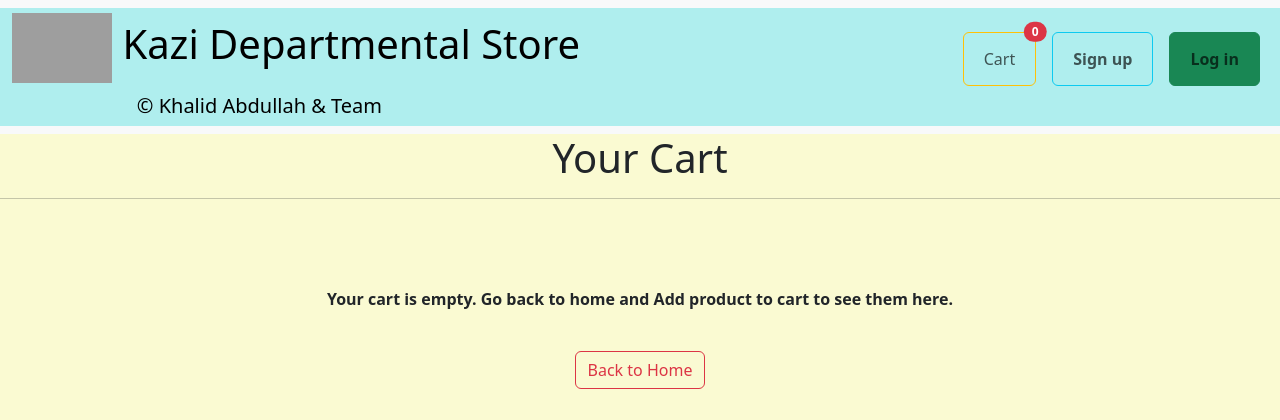
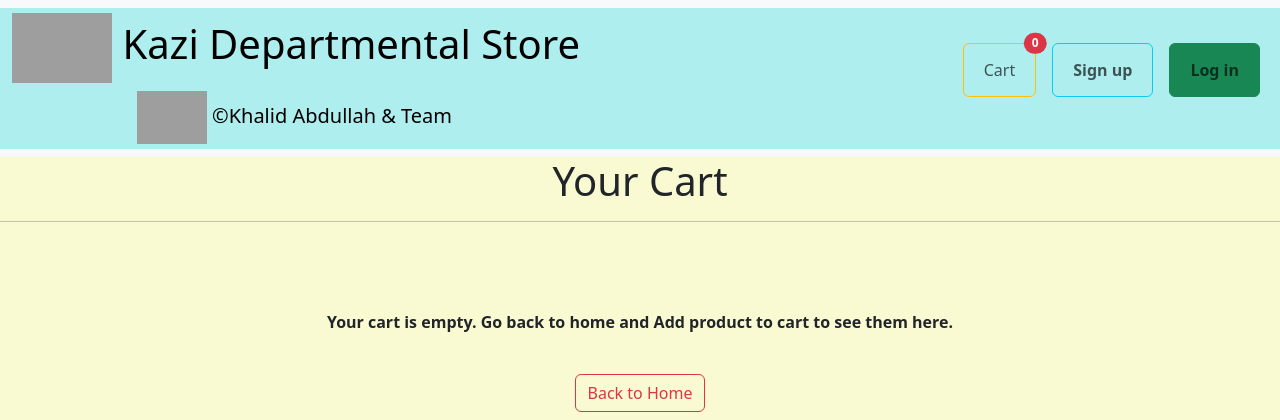
Before and after one commit to khalid586/Kazi-Shop, a Django app: page /cart/ in a window 1280 px wide. Shown: the top 420 px of the page. Run offline with Django 4.2, Linux system fonts and the light colour scheme; grey boxes are pictures that could not be loaded.

Commit message:
latest added gif not working

```diff
--- a/store/shopStore/templates/base.html
+++ b/store/shopStore/templates/base.html
@@ -24,7 +24,7 @@
       <div class="container-fluid" style="background-color: paleturquoise">
         <a class="navbar-brand" href='/'>
           <h1><img align = "center" src = "https://cdn.dribbble.com/users/398490/screenshots/1297496/dribbble_4.gif" width = "100px" height = "70px"> Kazi Departmental Store</h1>
-          &nbsp;&nbsp;&nbsp;&nbsp;&nbsp;&nbsp;&nbsp;&nbsp;&nbsp;&nbsp;&nbsp;&nbsp;&nbsp;&nbsp;&nbsp;&nbsp;&nbsp;&nbsp;&nbsp;&nbsp;&nbsp;&nbsp;&nbsp;&nbsp;&copy; Khalid Abdullah & Team</a>
+           &nbsp;&nbsp;&nbsp;&nbsp;&nbsp;&nbsp;&nbsp;&nbsp;&nbsp;&nbsp;&nbsp;&nbsp;&nbsp;&nbsp;&nbsp;&nbsp;&nbsp;&nbsp;&nbsp;&nbsp;&nbsp;&nbsp;&nbsp;&nbsp;<img align="center" width="70px" src = "assets/social.gif"> &copy;Khalid Abdullah & Team</a>
         <button class="navbar-toggler" type="button" data-bs-toggle="collapse" data-bs-target="#navbarSupportedContent" aria-controls="navbarSupportedContent" aria-expanded="false" aria-label="Toggle navigation">
           <span class="navbar-toggler-icon"></span>
         </button>
```
Also changed, not shown: 1 other file.
